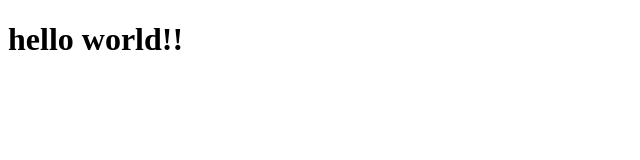
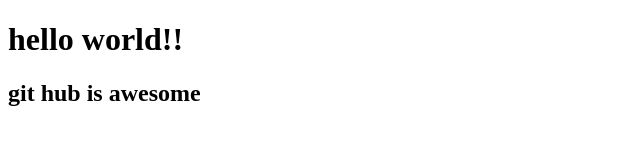
Before and after one commit to SnehaDileep/KeralaTourismSneha, a plain HTML site: page index.html in a window 1280 px wide. Shown: the whole page, without its empty margins (0-640 px from the left). Drawn offline with Linux system fonts and the light colour scheme.

Commit message:
Update index.html

```diff
--- a/index.html
+++ b/index.html
@@ -8,6 +8,7 @@
 </head>
 <body>
     <h1>hello world!!</h1>
+    <h2>git hub is awesome</h2>
 
 </body>
 </html>
```
